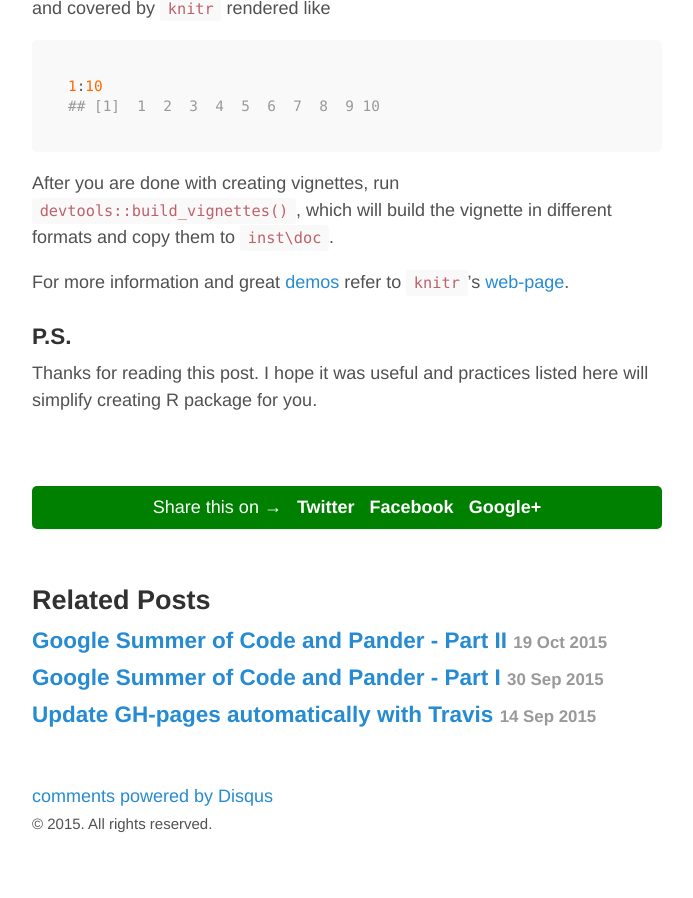
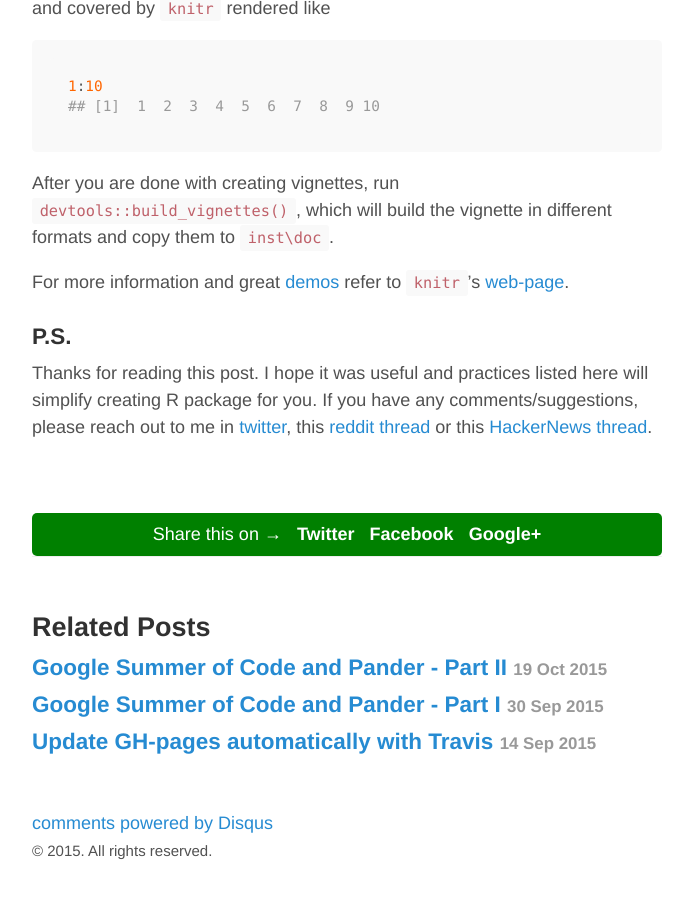
Before and after one commit to RomanTsegelskyi/blog, a Jekyll site: the page built from _posts/2015-11-16-good-practices-r-package.md, in a window 1280 px wide and 900 px high, scrolled down 5674 px. Shown: the whole window, without its empty margins (293-986 px from the left). Built offline with Jekyll 4.4.1, drawn with Linux system fonts in a browser that asks for light colours; Markdown is read by kramdown in place of the engine named in the settings; comment, search, counter and statistics services are not loaded; before the commit the page ends 6547 px from its top, so only the background shows below that; some of the changed text lies outside the part shown.

````diff
--- a/_posts/2015-11-16-good-practices-r-package.md
+++ b/_posts/2015-11-16-good-practices-r-package.md
@@ -19,7 +19,7 @@ R packages was one of the most fundamental things of the language. Essentially,
 Hadley Wickham wrote an amazing [devtools](https://github.com/hadley/devtools) package, which simplifies all the process around development with R.
 For example, creating a package is as easy as calling
 
-```
+```r
 devtools::create()
 ```
 
@@ -177,4 +177,4 @@ For more information and great [demos](http://yihui.name/knitr/demos/) refer to
 
 ### P.S.
 
-Thanks for reading this post. I hope it was useful and practices listed here will simplify creating R package for you.
+Thanks for reading this post. I hope it was useful and practices listed here will simplify creating R package for you. If you have any comments/suggestions, please reach out to me in [twitter](https://twitter.com/romantsegelskyi), this [reddit thread](https://www.reddit.com/r/rstats/comments/3t2bni/good_practices_for_writing_r_packages/) or this [HackerNews thread](https://news.ycombinator.com/item?id=10576942).
````
